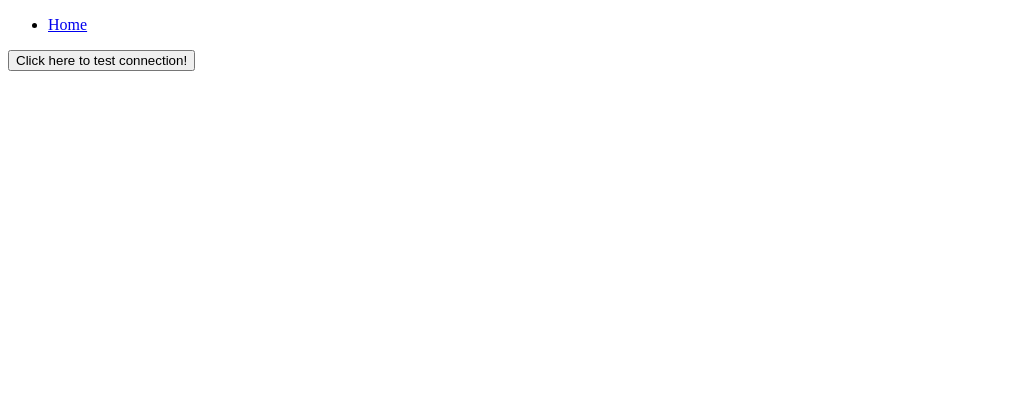
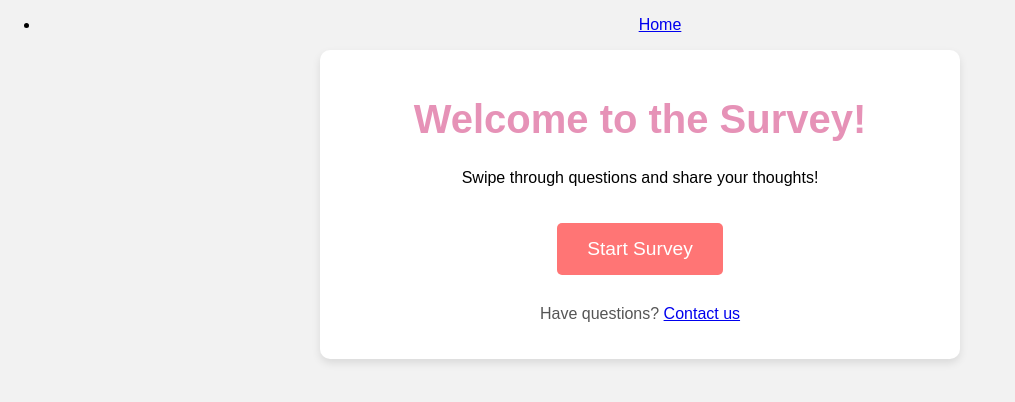
Before and after one commit to rbarans/CAPSTON3RS, a Flask app: page / in a window 1280 px wide. Shown: the top 402 px of the page, without its empty margins (0-1015 px from the left). Run offline with Flask 3, Linux system fonts and the light colour scheme.

Commit message:
starting index.html and daily check in

```diff
--- a/system/templates/index.html
+++ b/system/templates/index.html
@@ -10,37 +10,65 @@
 
 	<!--YOUR OWN JAVASCRIPT CAN GO RIGHT HERE-->
 	<script type="text/javascript">
-		function TestButtonHandler() {
-			var webMethod = "ProjectServices.asmx/TestConnection";
-			var parameters = "{}";
 
-			//jQuery ajax method
-			$.ajax({
-				type: "POST",
-				url: webMethod,
-				data: parameters,
-				contentType: "application/json; charset=utf-8",
-				dataType: "json",
-				success: function (msg) {
-					var responseFromServer = msg.d;
-					alert(responseFromServer);
-				},
-				error: function (e) {
-					alert("this code will only execute if javascript is unable to access the webservice");
-				}
-			});
-		}
 	</script>
 	<!--END OF YOUR OWN JAVASCRIPT-->
 
 	<!--AND YOUR OWN CSS CAN GO HERE AS WELL-->
 	<style>
+        body {
+            font-family: Arial, sans-serif;
+            margin: 0;
+            padding: 0;
+            background-color: #f2f2f2;
+            text-align: center;
+        }
+        .container {
+            max-width: 600px;
+            margin: 0 auto;
+            padding: 20px;
+            background-color: white;
+            box-shadow: 0 4px 8px rgba(0, 0, 0, 0.1);
+            border-radius: 10px;
+        }
+        h1 {
+            font-size: 2.5rem;
+            color: #e692b7;
+        }
+        .survey-button {
+            background-color: #ff7575;
+            color: white;
+            font-size: 1.2rem;
+            padding: 15px 30px;
+            margin-top: 20px;
+            border: none;
+            border-radius: 5px;
+            cursor: pointer;
+        }
+        .survey-button:hover {
+            background-color: #e692b7;
+        }
+        .info {
+            margin-top: 30px;
+            font-size: 1rem;
+            color: #555;
+        }
+
 
 	</style>
 	<!--END OF YOUR OWN CSS-->
 </head >
 <body>
-	<button onclick="javascript: TestButtonHandler();">Click here to test connection!</button>
+
+	<div class="container">
+        <h1>Welcome to the Survey!</h1>
+        <p>Swipe through questions and share your thoughts!</p>
+        <button class="survey-button" onclick="location.href='survey.html'">Start Survey</button>
+        <div class="info">
+            <p>Have questions? <a href="contact.html">Contact us</a></p>
+        </div>
+    </div>
+
 </body>
 
 {% endblock %}
```
Also changed, not shown: system/templates/daily-check-in.html (added).
